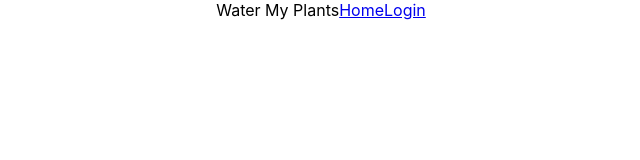
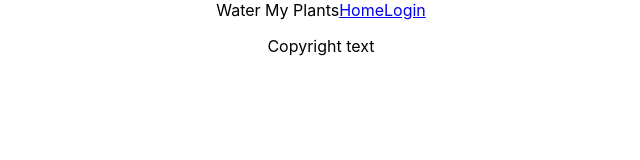
Before and after one commit to Build-Week-Water-My-Plants-8/front-end, a React (Create React App) app in the folder water-my-plants/: page / in a window 1280 px wide. Shown: the top 160 px of the page, without its empty margins (319-959 px from the left). Built offline with nearby package versions, Linux system fonts and the light colour scheme.

Commit message:
Created basic, unstyled Footer component and imported into App

```diff
--- a/water-my-plants/src/App.js
+++ b/water-my-plants/src/App.js
@@ -1,6 +1,7 @@
 import React from 'react';
 import './App.css';
 import Header from './components/Header';
+import Footer from './components/Footer';
 
 
 function App() {
@@ -9,6 +10,8 @@
 
       <Header />
 
+      <Footer />
+
     </div>
   );
 }
--- /dev/null
+++ b/water-my-plants/src/components/Footer.js
@@ -0,0 +1,12 @@
+import React from 'react';
+
+export default function Footer() {
+  return (
+    <footer>
+      <p>Copyright text</p>
+      {
+        // Potential contact section with email, phone, etc. ???
+      }
+    </footer>
+  )
+}
```
